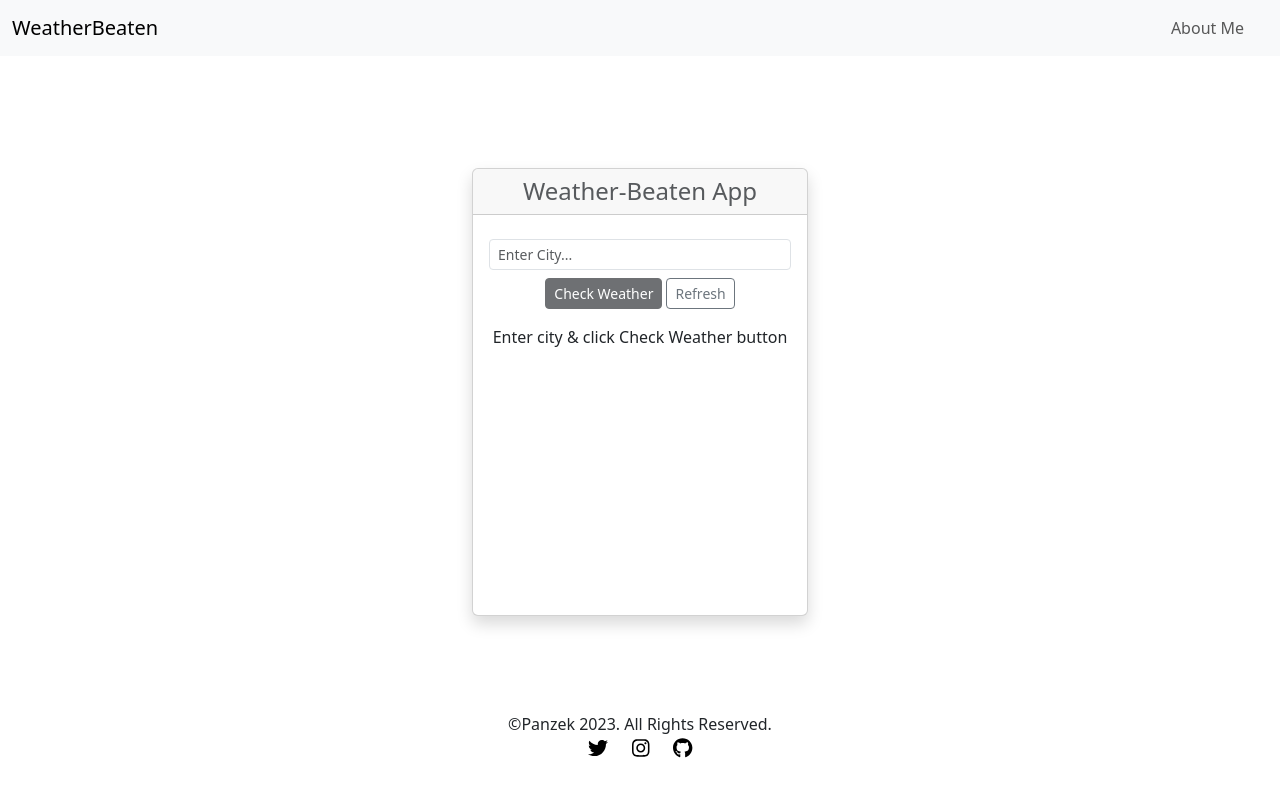
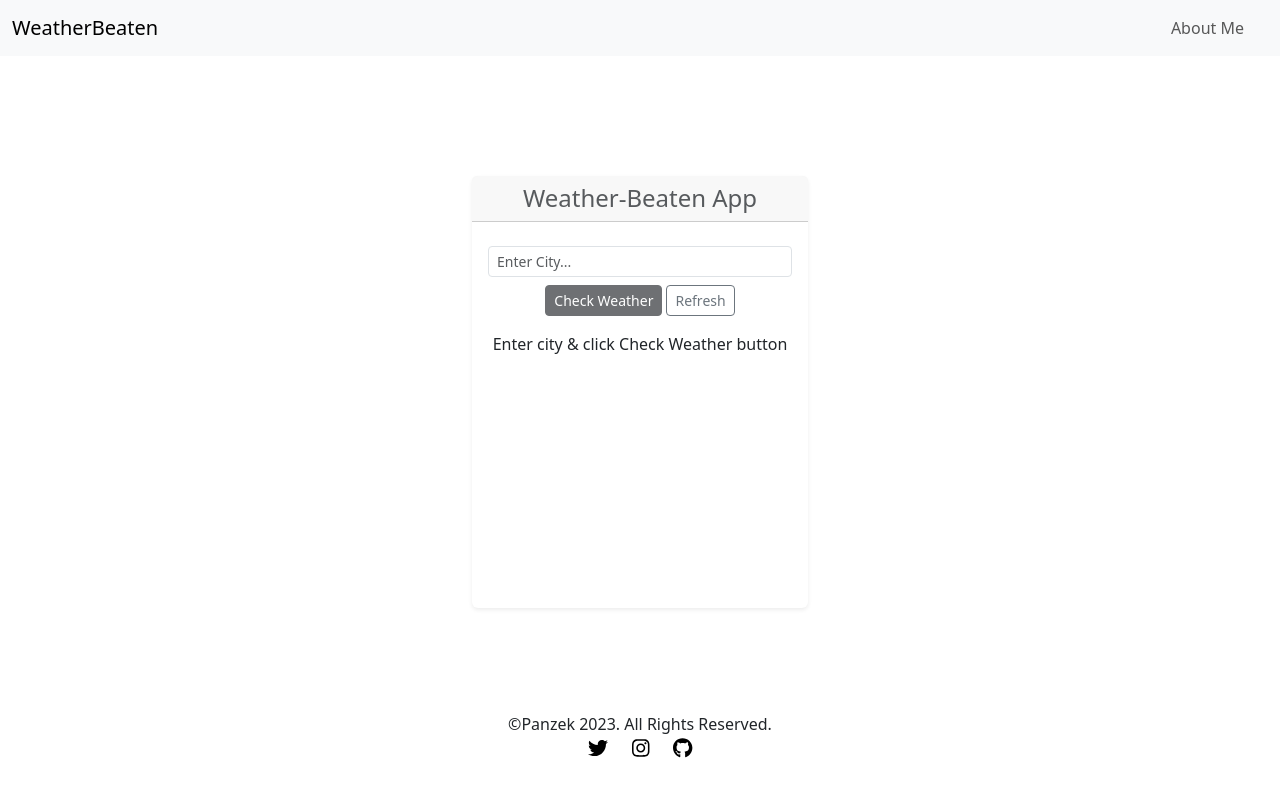
Before and after one commit to panzek/weather-beaten, a React (Create React App) app: page / in a window 1280 px wide. Shown: the top 796 px of the page. Built offline with nearby package versions, Linux system fonts and the light colour scheme; no server answers.

Commit message:
Pass check weather text as props and general styling

```diff
--- a/src/App.js
+++ b/src/App.js
@@ -98,6 +98,7 @@ const App = () => {
               getWeatherIcon={getWeatherIcon}
               refreshText="Refresh"
               heading="Weather-Beaten App"
+              checkWeather="Check Weather"
             />
             <Time />
           </header>
--- a/src/components/Weather.js
+++ b/src/components/Weather.js
@@ -13,13 +13,14 @@ const Weather = ({
   handleClick,
   getWeatherIcon,
   refreshText,
-  heading
+  heading,
+  checkWeather
 }) => {
 
   return (
     <Row>
       <Col>
-        <Card className="text-center shadow rounded" style={{ width: '21rem', height: '28rem' }}>
+        <Card className="text-center shadow-sm border-0" style={{ width: '21rem', height: '27rem' }}>
             <Card.Header as="h4" className="text-muted mb-2">{heading}</Card.Header>
           <Card.Body>
             <Card.Text>
@@ -34,7 +35,7 @@ const Weather = ({
                 <Button className="mt-2" variant="dark" size="sm"
                   onClick={handleClick}
                   disabled={city.length === 0 || status === "submitting"} >
-                  Check Weather
+                  {checkWeather}
                 </Button>
                 <Button className="mt-2 ms-1" variant="outline-secondary" size="sm" onClick={refresh}>
                   {refreshText}
@@ -43,10 +44,10 @@ const Weather = ({
             <Card.Text>{ error && <div>{error}</div> }</Card.Text>
             {(typeof weather.main !== "undefined") ? (
                 <Card.Body>
-                  <Card.Text>{displayTime}</Card.Text>
+                  <Card.Text className="mb-0">{displayTime}</Card.Text>
                   <Card.Text as="h4">{weather.name}, {weather.sys.country}</Card.Text>
                   <Card.Text>{error.message}</Card.Text>
-                    <Card.Text className="mt-1" as="h1">{getWeatherIcon()} {Math.floor(weather.main.temp)}&deg;C</Card.Text>
+                    <Card.Text className="mb-0" as="h1">{getWeatherIcon()} {Math.floor(weather.main.temp)}&deg;C</Card.Text>
                     <Card.Text>{weather.weather[0].description}</Card.Text>
                     <Card.Text
                       className="ms-2"
```
